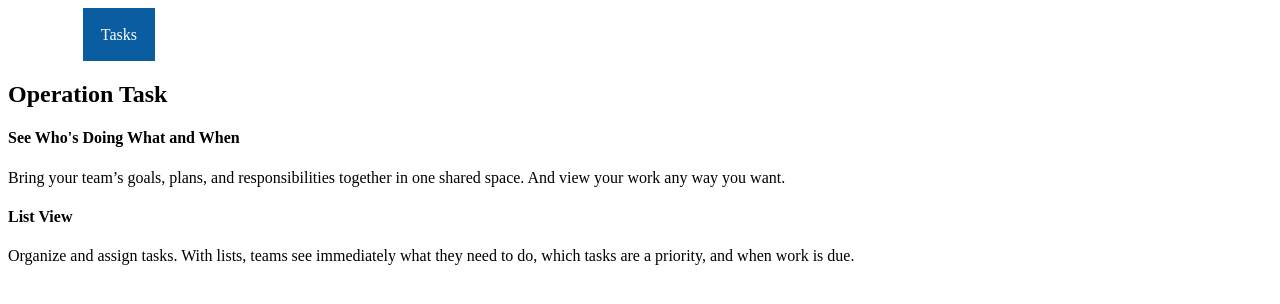
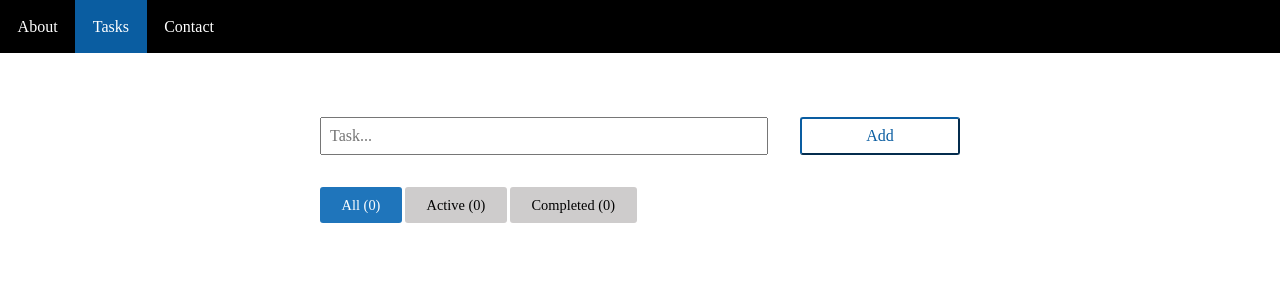
Before and after one commit to newCodeWriter/Project_3, a React (Create React App) app in the folder my-project/: page /tasks in a window 1280 px wide. Shown: the top 304 px of the page. Built offline with nearby package versions, Linux system fonts and the light colour scheme.

Commit message:
sort out styling for tasks and contact pages

```diff
--- a/my-project/public/index.html
+++ b/my-project/public/index.html
@@ -24,7 +24,8 @@
       work correctly both with client-side routing and a non-root public URL.
       Learn how to configure a non-root public URL by running `npm run build`.
     -->
-    <title>React App</title>
+    <title>Operation Task</title>
+    <link href="https://fonts.googleapis.com/css2?family=Prata&display=swap" rel="stylesheet">
   </head>
   <body>
     <noscript>You need to enable JavaScript to run this app.</noscript>
@@ -39,5 +40,6 @@
       To begin the development, run `npm start` or `yarn start`.
       To create a production bundle, use `npm run build` or `yarn build`.
     -->
+    <script src="https://kit.fontawesome.com/67e14e1161.js" crossorigin="anonymous"></script>
   </body>
 </html>
--- a/my-project/src/index.css
+++ b/my-project/src/index.css
@@ -1,13 +1,81 @@
-body {
+*{
   margin: 0;
-  font-family: -apple-system, BlinkMacSystemFont, 'Segoe UI', 'Roboto', 'Oxygen',
-    'Ubuntu', 'Cantarell', 'Fira Sans', 'Droid Sans', 'Helvetica Neue',
-    sans-serif;
-  -webkit-font-smoothing: antialiased;
-  -moz-osx-font-smoothing: grayscale;
+  padding: 0;
+  box-sizing: border-box;
 }
-
-code {
-  font-family: source-code-pro, Menlo, Monaco, Consolas, 'Courier New',
-    monospace;
+#nav{
+  background-color: black;
+  margin-bottom: 4em;
 }
+form, #task_page{
+  width: 50%;
+  margin: auto;
+}
+#task_input{
+  width: 70%;
+  margin-right: 5%;
+}
+#task_btn{
+  width: 25%;
+  margin-bottom: 2em;
+}
+#task_list{
+  background:rgb(244, 249, 253);
+  padding: 12px;
+  margin-bottom: 2em;
+}
+.task_item{
+  margin-bottom: 0.75em;
+}
+.show_btns{
+  display: inline-block;
+  background: rgb(206, 204, 204);
+  padding: 0.65em 1.5em;
+  margin-right: 3px;
+  border-style: none;
+  border-radius: 3px;
+  font-family: 'Times New Roman', Times, serif;
+  font-size: 0.90em;
+}
+#all_btn{
+  color: white;
+  background: rgb(31, 117, 187);
+}
+input, textarea{
+  padding: 0.5em;
+  margin-bottom: 1em;
+  resize: none;
+  font-family: 'Times New Roman', Times, serif;
+  font-size: 1em;
+}
+form input, form textarea{
+  width: 100%;
+}
+[type="submit"], input[type="button"]{
+  width: 20%;
+  border-style: outset;
+  border-radius: 3px;
+  color: rgb(10, 93, 161);
+  border-color: rgb(10, 93, 161);
+  background: white;
+  cursor: pointer;
+}
+[type="checkbox"]{
+  width: 15px;
+  height: 15px;
+}
+label{
+  font-weight: bold;
+  display: inline-block;
+  margin-bottom: 0.2em;
+}
+.task_label{
+  width: 95%;
+}
+.far{
+  color: rgb(10, 93, 161);
+  text-align: right;
+}
+.far:hover{
+  cursor: pointer;
+}
--- a/my-project/src/index.js
+++ b/my-project/src/index.js
@@ -1,10 +1,12 @@
 import React from "react";
 import ReactDOM from 'react-dom';
 import { BrowserRouter, Route, Switch } from "react-router-dom";
+import './index.css';
 import NavBar from './components/navbar';
 import About from './components/about';
 import Error from './components/error';
 import Contact from './components/contact'
+import Tasks from './components/tasks'
 
 const App = () => {
   return (
@@ -13,7 +15,7 @@ const App = () => {
         <NavBar />
         <Switch>
           <Route path="/about" component={About} />
-          <Route path="/tasks" component={About} />
+          <Route path="/tasks" component={Tasks} />
           <Route path="/contact" component={Contact} />
           <Route component={Error} />
         </Switch>
```
